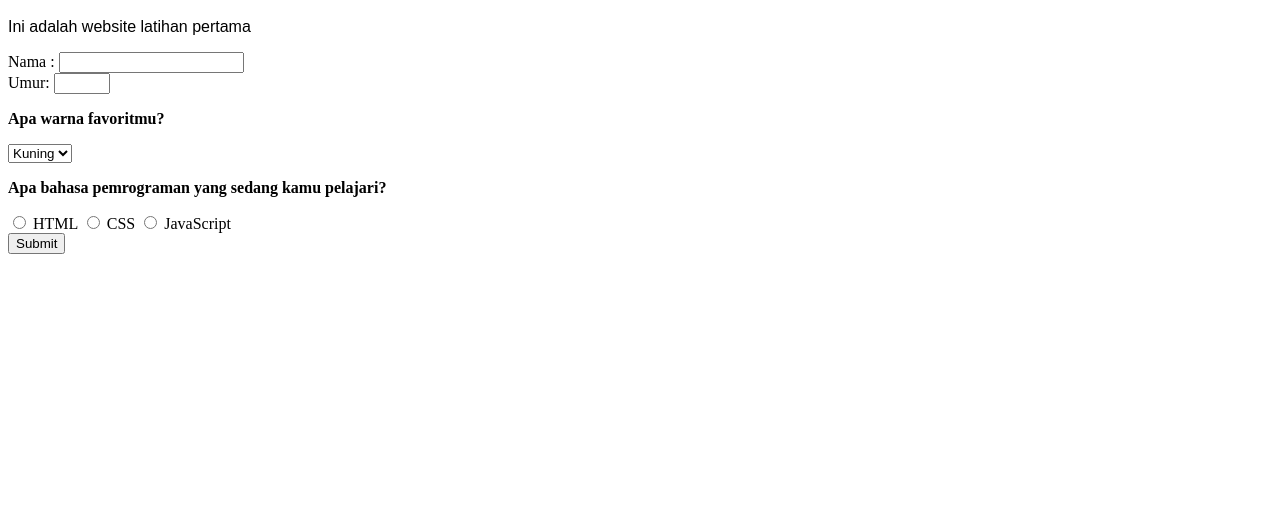
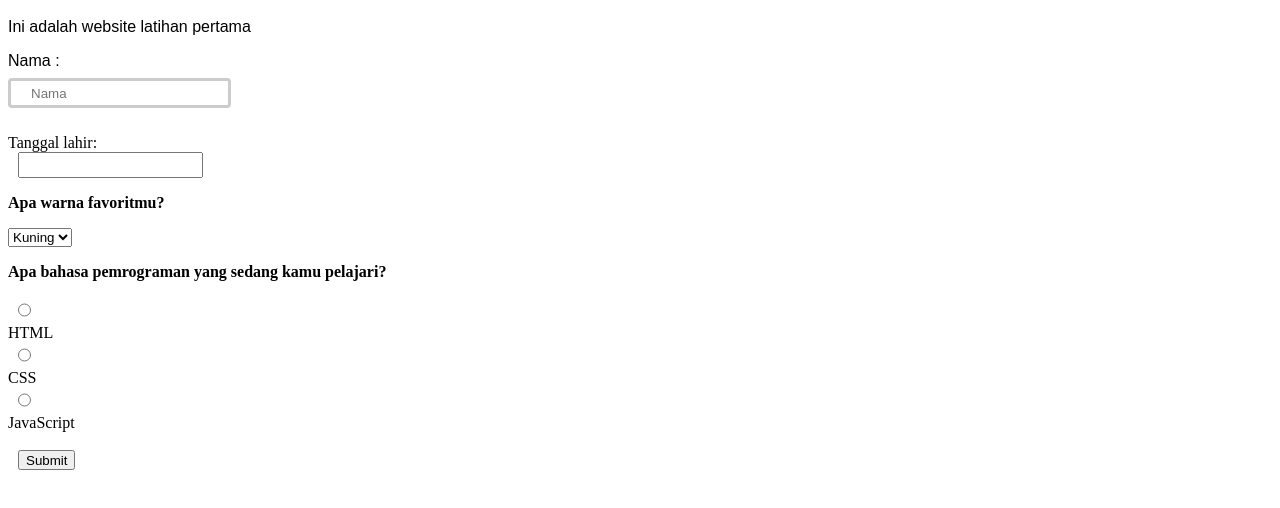
Before and after one commit to revou-fundamental-course/13-may-24-NUwUbie, a plain HTML site: page form.html in a window 1280 px wide. Shown: the part 196-704 px from the top of the page. Drawn offline with Linux system fonts and the light colour scheme.

Commit message:
fourth commit

```diff
--- a/form.html
+++ b/form.html
@@ -14,6 +14,41 @@
                         float: right;
                         margin-top: -35px}
                         font-family: Arial, sans-serif;
+                    }
+            .name   {   input[type=text] {
+                        padding: 12px 20px;
+                        margin: 8px 0;
+                        border-radius: 4px;
+                        box-sizing: border-box;
+                        border: 3px solid #ccc;
+                        -webkit-transition: 0.5s;
+                        transition: 0.5s;
+                        outline: none;}
+                        input[type=text]:focus {
+                        border: 3px solid #555;}
+                    }
+            .date   {   input [type=date] {
+                        padding: 12px 20px;
+                        margin: 8px 0;
+                        border-radius: 4px;
+                        box-sizing: border-box;
+                        border: 3px solid #ccc;
+                        -webkit-transition: 0.5s;
+                        transition: 0.5s;
+                        outline: none;}
+                        input[type=text]:focus {
+                        border: 3px solid #555;}
+                    }
+                    label {
+  display: flex;
+  flex-direction: row;
+  justify-content: flex-start;
+}
+
+input {
+  height: 20px;
+  flex: 0 0 200px;
+  margin-left: 10px;
 }
         </style>
     </head>
@@ -35,12 +70,15 @@
              <h1 style="font-family: Arial, Helvetica, sans-serif;">Form Belajar</h1>
              <p style="font-family: Arial, Helvetica, sans-serif;">Ini adalah website latihan pertama</p>
             </header>
+    <main>
         <form action="https://google.com/" method="get">
-            <label for="name">Nama :</label>
-            <input id="name" type="text" />
+            <div class="name"><label style="font-family: Arial, Helvetica, sans-serif;"
+                for="name">Nama :</label>
+            <input id="name" type="text" placeholder="Nama"/>
+            </div>
             <br>
-            <label id="umur">Umur:</label>
-            <input id="umur" type="number" min="1" max="20">
+            <div class="date"><label id="ttl">Tanggal lahir:</label>
+            <input class="date"></div>
             <p><b>Apa warna favoritmu?</b></p>
             <select>
                 <option> Merah</option>
@@ -58,5 +96,7 @@
             <br>
             <input type="submit" value="Submit">
         </form>
+    </main>
+
 </body>
 </html>
```
Lines whose indentation alone changed are shown as unchanged.
